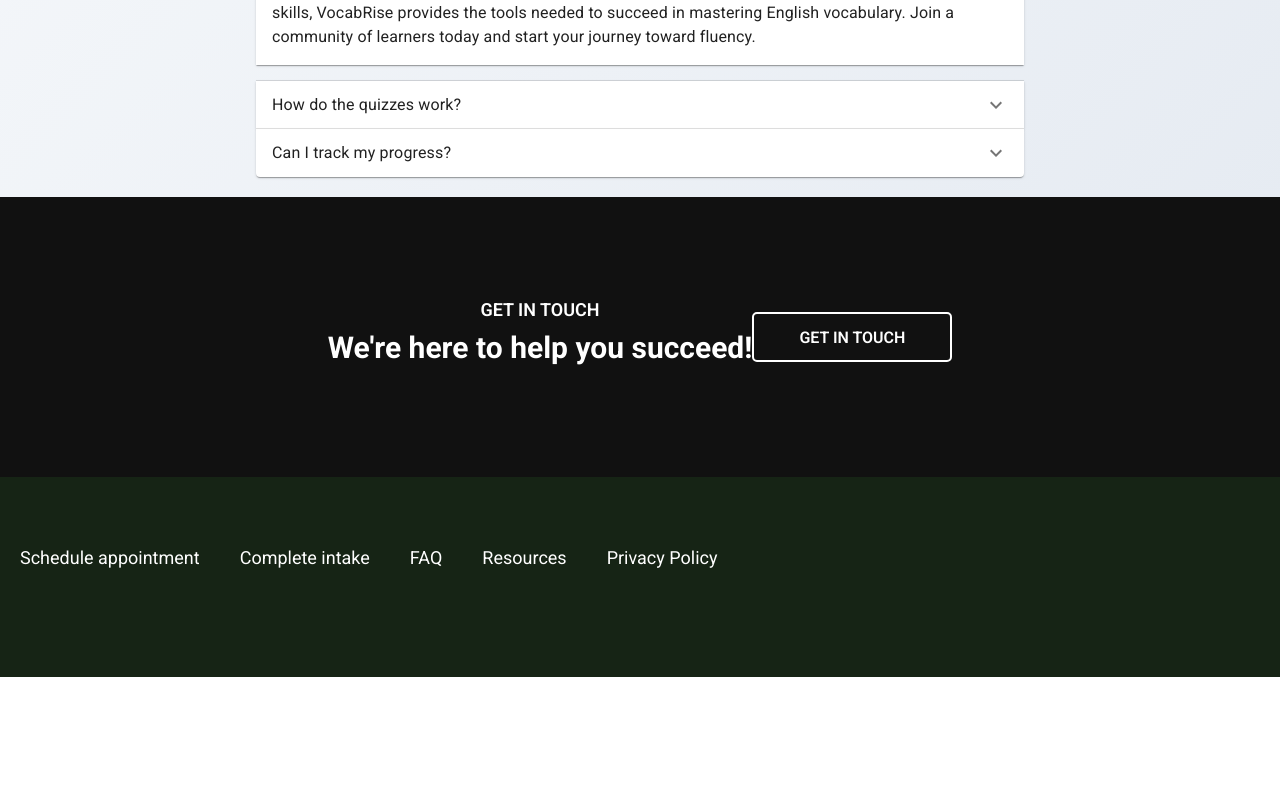
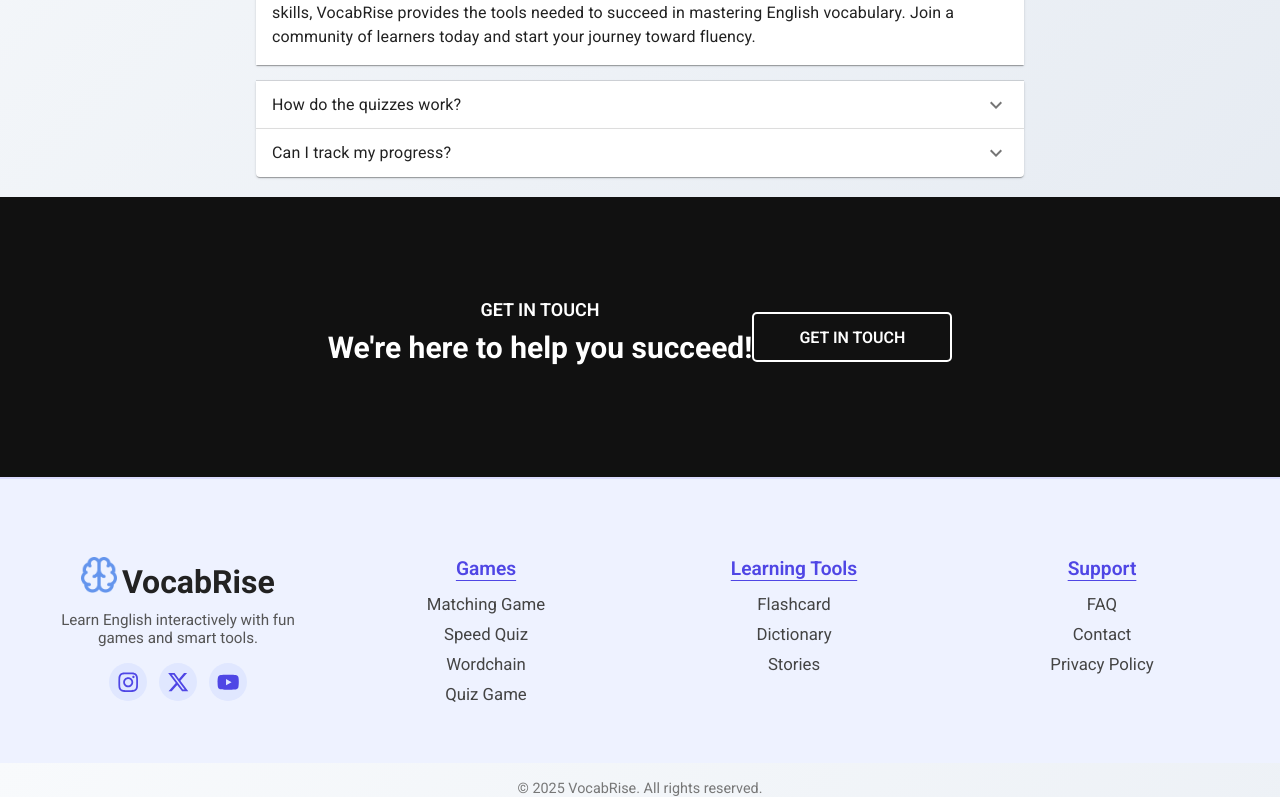
Before and after one commit to oyelestepe/VocabRise, a React (Vite) app: page /faq in a window 1280 px wide. Shown: the part 649-1446 px from the top of the page. Before the commit the page ends 1326 px from the top, so only its background shows below. Built offline with nearby package versions, Linux system fonts and the light colour scheme; no server answers.

Commit message:
footer update and style changes

```diff
--- a/src/components/Footer.jsx
+++ b/src/components/Footer.jsx
@@ -1,20 +1,68 @@
-import React from 'react'
-import { Outlet, Link } from "react-router-dom";
+import React from 'react';
+import { FaInstagram, FaYoutube } from 'react-icons/fa';
+import { FaXTwitter } from "react-icons/fa6";
+import '../components/componentCss/Footer.css';
+
 function Footer() {
   return (
-    <>
-    <div className='footer'>
-        <ul className='footer-ul'>
-            <li className='footer-li'><Link to="" className='footer-a'>Schedule appointment</Link></li>
-            <li className='footer-li'><Link to=""  className='footer-a'>Complete intake</Link></li>
-            <li className='footer-li'><Link to="/faq" className='footer-a'>FAQ</Link></li>
-            <li className='footer-li'><Link to="" className='footer-a'>Resources</Link></li>
-            <li className='footer-li'><Link to="/privacypolicy" className='footer-a'>Privacy Policy</Link></li>
-        </ul>
-    </div>
-    <Outlet/>
-    </>
-  )
+    <footer className="footer">
+      <div className="footer-inner">
+
+        <div className="footer-section">
+          <div className="footer-logo">
+            <img src="/logo.png" alt="VocabRise Logo" style={{ height: '36px', marginRight: '5px' }} />
+            VocabRise
+          </div>
+          <p className="footer-description">
+            Learn English interactively with fun games and smart tools.
+          </p>
+          <div className="footer-socials">
+            <a href="#" title="Instagram" aria-label="Instagram">
+              <FaInstagram />
+            </a>
+            <a href="#" title="Twitter" aria-label="Twitter">
+              <FaXTwitter />
+            </a>
+            <a href="#" title="YouTube" aria-label="YouTube">
+              <FaYoutube />
+            </a>
+          </div>
+        </div>
+
+        <div className="footer-section">
+          <h2 className="footer-title underline">Games</h2>
+          <ul>
+            <li><a href="/matching-game">Matching Game</a></li>
+            <li><a href="/speed-quiz">Speed Quiz</a></li>
+            <li><a href="/word-chain">Wordchain</a></li>
+            <li><a href="/quiz-game">Quiz Game</a></li>
+          </ul>
+        </div>
+
+        <div className="footer-section">
+          <h2 className="footer-title underline">Learning Tools</h2>
+          <ul>
+            <li><a href="/flashcard">Flashcard</a></li>
+            <li><a href="/dictionary">Dictionary</a></li>
+            <li><a href="/stories">Stories</a></li>
+          </ul>
+        </div>
+
+        <div className="footer-section">
+          <h2 className="footer-title underline">Support</h2>
+          <ul>
+            <li><a href="/faq">FAQ</a></li>
+            <li><a href="/contact">Contact</a></li>
+            <li><a href="/privacy">Privacy Policy</a></li>
+          </ul>
+        </div>
+      </div>
+
+      <div className="footer-bottom">
+        &copy; {new Date().getFullYear()} VocabRise. All rights reserved.
+      </div>
+    </footer>
+  );
 }
 
-export default Footer
+export default Footer;
--- /dev/null
+++ b/src/components/componentCss/Footer.css
@@ -0,0 +1,140 @@
+.footer {
+  background:  #eef2ff;
+  padding: 60px 24px 24px 24px;
+  color: #222;
+  font-family: 'Montserrat', Arial, sans-serif;
+  border-top: 2px solid #dcdcff;
+}
+
+.footer-inner {
+  display: flex;
+  flex-wrap: wrap;
+  gap: 32px;
+  justify-content: center;
+  max-width: 1200px;
+  margin: 0 auto;
+}
+
+.footer-section {
+  flex: 1 1 240px;
+  max-width: 260px;
+  margin-bottom: 24px;
+  display: flex;
+  flex-direction: column;
+  align-items: center;
+  text-align: center;
+  padding: 18px;
+  height: auto;
+}
+
+
+.footer-logo {
+  font-size: 2rem;
+  font-weight: bold;
+  margin-bottom: 10px;
+}
+
+.footer-description {
+  font-size: 0.95rem;
+  color: #555;
+  margin-bottom: 16px;
+}
+
+.footer-title {
+  font-size: 1.2rem;
+  font-weight: 600;
+  color: var(--primary-color);
+  margin-bottom: 14px;
+}
+
+.underline {
+  text-decoration: underline;
+  text-underline-offset: 5px;
+  color: var(--primary-color);
+}
+
+.footer-section ul {
+  list-style: none;
+  padding: 0;
+  margin: 0;
+}
+
+.footer-section ul li {
+  margin-bottom: 10px;
+}
+
+.footer-section ul li a {
+  text-decoration: none;
+  color: #444;
+  font-size: 1.05rem;
+  transition: color 0.2s, padding-left 0.2s;
+}
+
+.footer-section ul li a:hover {
+  color: var(--primary-color);
+  padding-left: 4px;
+}
+
+.footer-socials {
+  display: flex;
+  gap: 12px;
+}
+
+.footer-socials a {
+  display: inline-flex;
+  align-items: center;
+  justify-content: center;
+  width: 38px;
+  height: 38px;
+  background: #e0e7ff;
+  color: var(--primary-color);
+  border-radius: 50%;
+  font-size: 1.4rem;
+  transition: background 0.3s, color 0.3s;
+}
+
+.footer-socials a:hover {
+  background: var(--primary-color);
+  color: #fff;
+}
+
+.footer-bottom {
+  text-align: center;
+  font-size: 0.9rem;
+  margin-top: 24px;
+  color: #777;
+}
+
+
+@media (max-width: 768px) {
+  .footer-inner {
+    flex-direction: column;
+    align-items: center;
+    gap: 16px;
+  }
+
+  .footer-section {
+    flex: none;
+    width: 100%;
+    max-width: 100%;
+    padding: 16px 12px;
+    margin-bottom: 4px;
+    box-sizing: border-box;
+  }
+
+  .footer-socials {
+    margin-top: 10px;
+  }
+
+  .footer-logo {
+    font-size: 1.7rem;
+  }
+
+  .footer-title {
+    font-size: 1.1rem;
+  }
+
+  .footer-section ul li a {
+    font-size: 1rem;
+  }
+}
```
